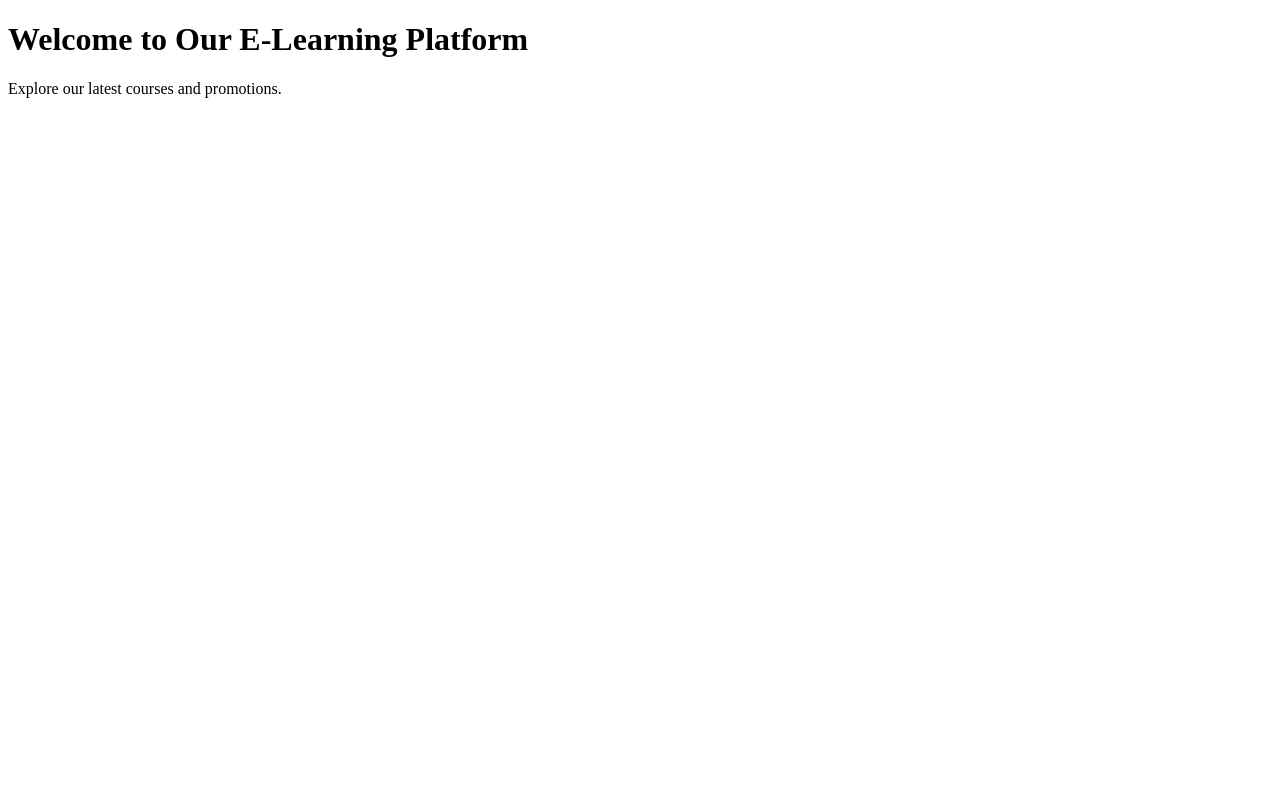
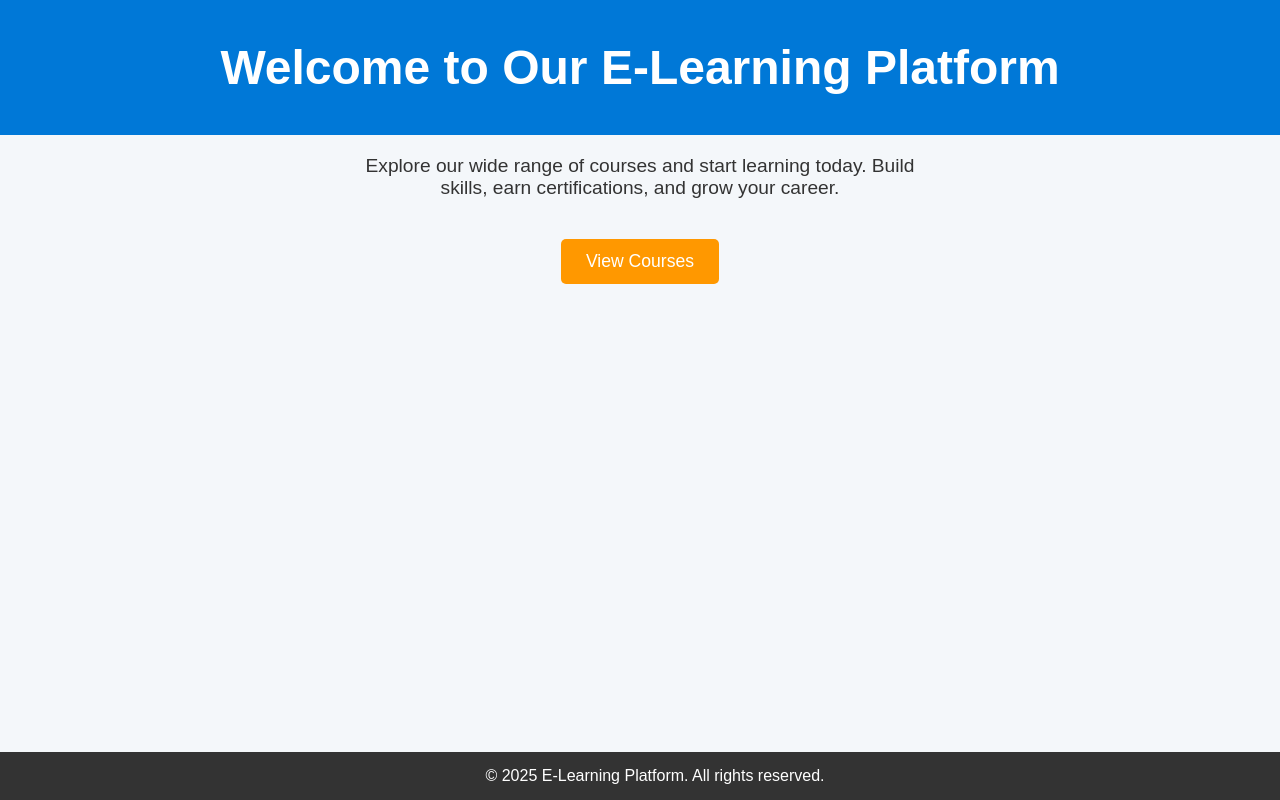
Before and after one commit to EshaPawar/elearning_site, a plain HTML site: page index.html in a window 1280 px wide. Drawn offline with Linux system fonts and the light colour scheme.

Commit message:
Improved landing page design

```diff
--- a/index.html
+++ b/index.html
@@ -1,11 +1,65 @@
 <!DOCTYPE html>
-<html>
+<html lang="en">
 <head>
   <meta charset="UTF-8">
   <title>E-Learning Platform</title>
+  <style>
+    body {
+      margin: 0;
+      font-family: Arial, sans-serif;
+      background: #f4f7fa;
+      color: #333;
+      text-align: center;
+    }
+    header {
+      background: #0078d7;
+      color: white;
+      padding: 40px 0;
+    }
+    h1 {
+      margin: 0;
+      font-size: 3rem;
+    }
+    p {
+      font-size: 1.2rem;
+      margin: 20px auto;
+      max-width: 600px;
+    }
+    a.button {
+      display: inline-block;
+      margin-top: 20px;
+      padding: 12px 25px;
+      background: #ff9800;
+      color: white;
+      text-decoration: none;
+      font-size: 1.1rem;
+      border-radius: 5px;
+    }
+    a.button:hover {
+      background: #e68900;
+    }
+    footer {
+      background: #333;
+      color: white;
+      padding: 15px;
+      position: fixed;
+      bottom: 0;
+      width: 100%;
+    }
+  </style>
 </head>
 <body>
-  <h1>Welcome to Our E-Learning Platform</h1>
-  <p>Explore our latest courses and promotions.</p>
+  <header>
+    <h1>Welcome to Our E-Learning Platform</h1>
+  </header>
+
+  <p>Explore our wide range of courses and start learning today.
+     Build skills, earn certifications, and grow your career.</p>
+
+  <a href="#" class="button">View Courses</a>
+
+  <footer>
+    &copy; 2025 E-Learning Platform. All rights reserved.
+  </footer>
 </body>
 </html>
```
